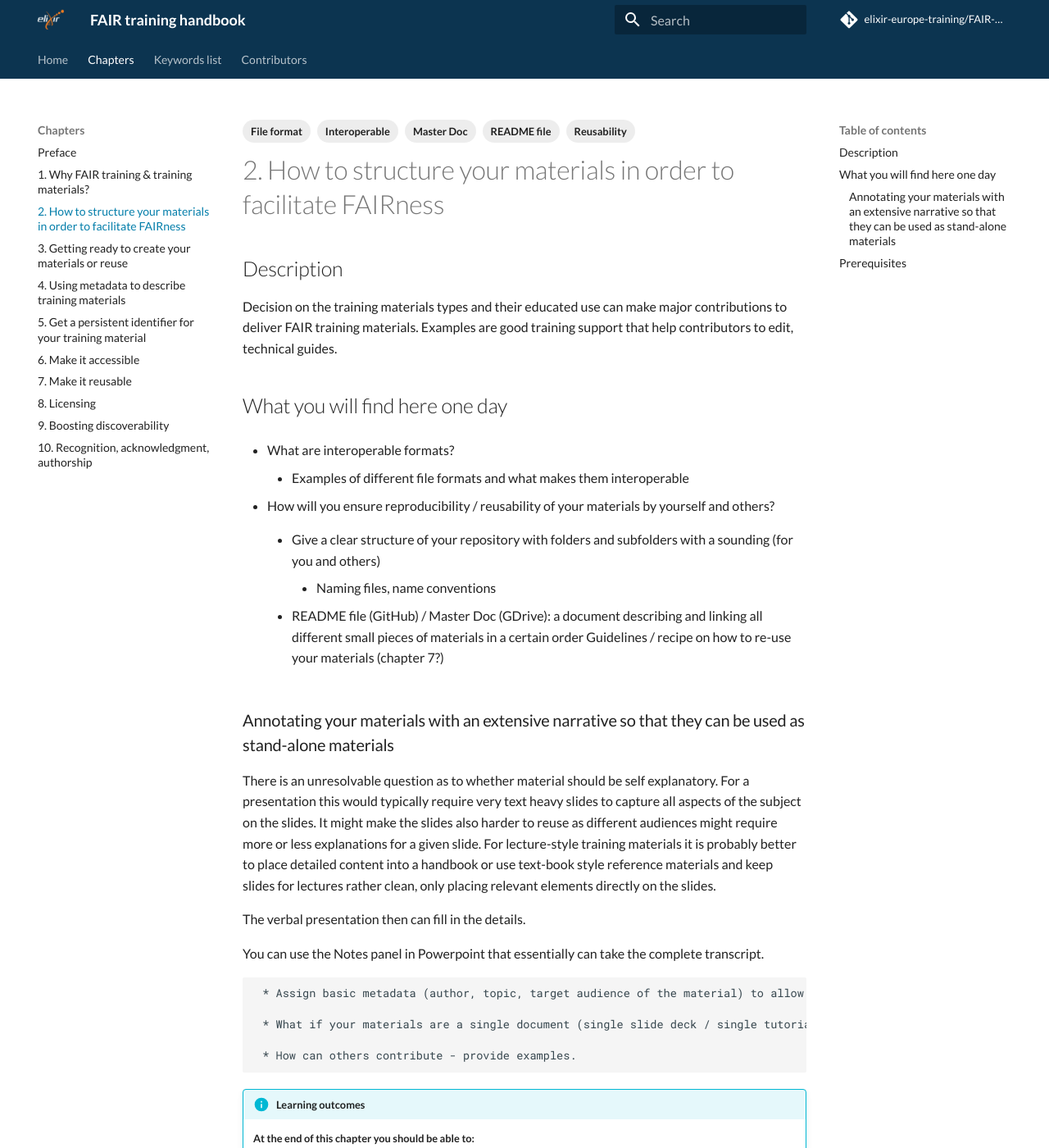
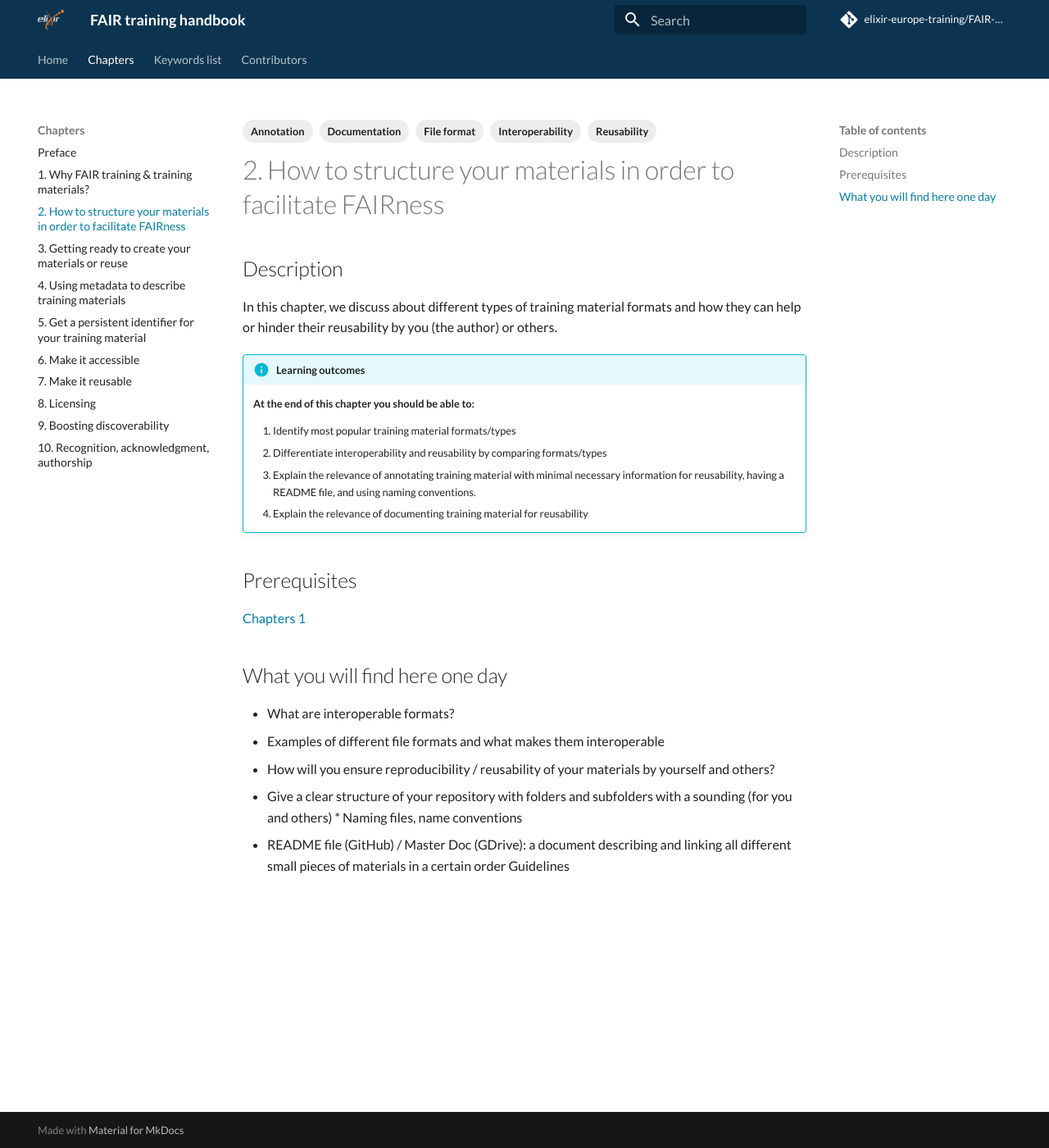
Before and after one commit to elixir-europe-training/ELIXIR-TrP-FAIR-training-handbook, an MkDocs documentation site: the page built from docs/chapters/chapter_02.md, in a window 1280 px wide and 1400 px high. Shown: the whole window at 82% size. Built offline with MkDocs 1.6.1 and Material for MkDocs 9.7.7, drawn with Linux system fonts in a browser that asks for light colours; comment, search, counter and statistics services are not loaded; some of the changed text lies outside the part shown.

Commit message:
Modified the LO and the initial text

```diff
--- a/docs/chapters/chapter_02.md
+++ b/docs/chapters/chapter_02.md
@@ -1,55 +1,34 @@
 ---
 tags:
-     - Interoperable
+     - Interoperability
      - File format
-     - README file
-     - Master Doc
      - Reusability
+     - Annotation
+     - Documentation
+
 ---
 <!-- Chapter Types of training materials and their features related to the FAIR training -->
 
 ## Description
 
-Decision on the training materials types and their educated use can make major contributions to deliver FAIR training materials.
-Examples are good training support that help contributors to edit, technical guides.
-
-## What you will find here one day
- * What are interoperable formats?
-
-     * Examples of different file formats and what makes them interoperable
-
- * How will you ensure reproducibility / reusability of your materials by yourself and others?
-
-    * Give a clear structure of your repository with folders and subfolders with a sounding (for you and others)
-         * Naming files, name conventions
-
-     * README file (GitHub) / Master Doc (GDrive): a document describing and linking all different small pieces of materials in a certain order
-Guidelines / recipe on how to re-use your materials (chapter 7?)
-
-### Annotating your materials with an extensive narrative so that they can be used as stand-alone materials
-There is an unresolvable question as to whether material should be self explanatory.
-For a presentation this would typically require very text heavy slides to capture all aspects of the subject on the slides.
-It might make the slides also harder to reuse as different audiences might require more or less explanations for a given slide.
-For lecture-style training materials it is probably better to place detailed content into a handbook or use text-book style reference materials and keep slides for lectures rather clean, only placing relevant elements directly on the slides.
-
-The verbal presentation then can fill in the details.
-
-You can use the Notes panel in Powerpoint that essentially can take the complete transcript.
-
-
-     * Assign basic metadata (author, topic, target audience of the material) to allow the re-user  a basic understanding of the context (might overlap with chapter 5?)  - Briefly explain metadata and refer to [Chapters 5](chapter_05.md)
-
-     * What if your materials are a single document (single slide deck / single tutorial / etc.)
-
-     * How can others contribute - provide examples.
-
+In this chapter, we discuss about different types of training material formats and how they can help or hinder their reusability by you (the author) or others.
 
 !!! info "Learning outcomes"
     **At the end of this chapter you should be able to:**
 
- 1. Min, understand - Describe what interoperable formats are
- 2. Min, apply - Identify suitable document and folder structure
- 3. Min, apply - Annotate training material with minimal necessary information for re-usability
+     1. Identify most popular training material formats/types
+     2. Differentiate  interoperability and reusability by comparing formats/types
+     3. Explain the relevance of annotating training material with minimal necessary information for reusability, having a README file, and using naming conventions.
+     4. Explain the relevance of documenting training material for reusability
 
 ## Prerequisites
 [Chapters 1](chapter_01.md)
+
+## What you will find here one day
+* What are interoperable formats?
+* Examples of different file formats and what makes them interoperable
+* How will you ensure reproducibility / reusability of your materials by yourself and others?
+* Give a clear structure of your repository with folders and subfolders with a sounding (for you and others)
+         * Naming files, name conventions
+* README file (GitHub) / Master Doc (GDrive): a document describing and linking all different small pieces of materials in a certain order
+Guidelines
```
